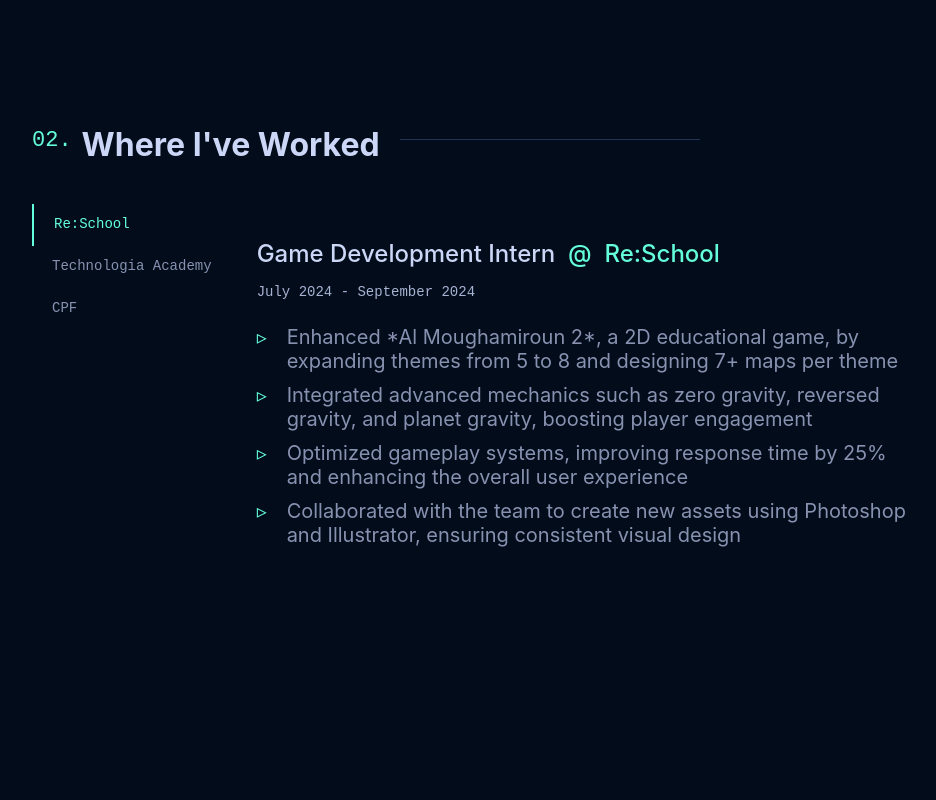
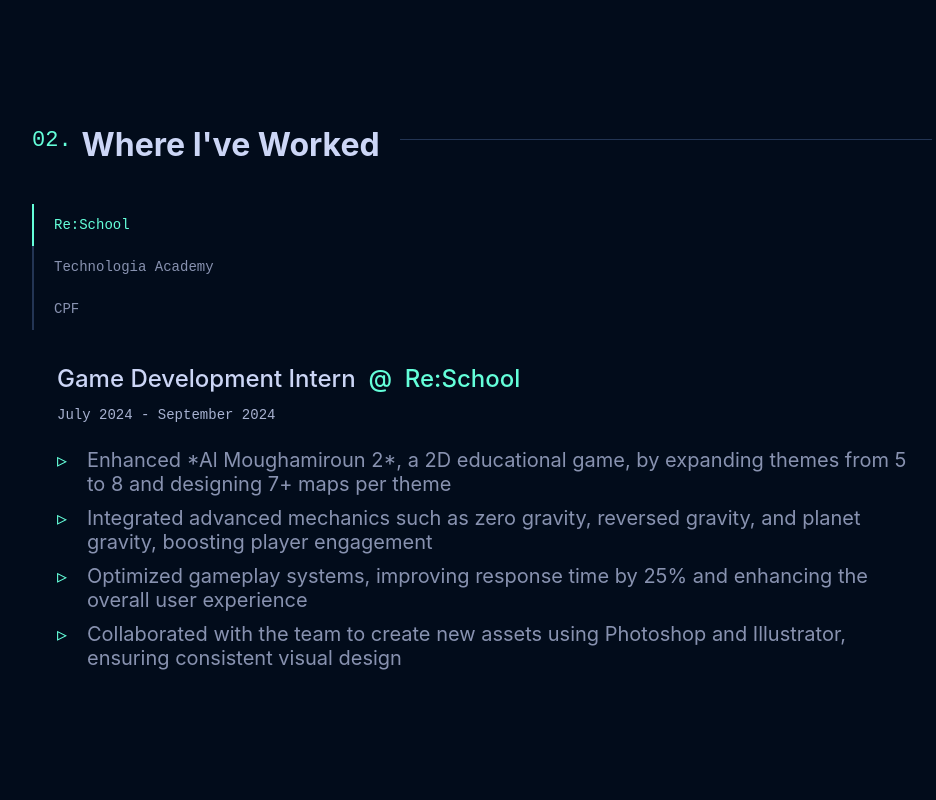
Before and after one commit to Too-Lazy-To-Code-It/PortFolio, an Angular app: page /work in a window 1280 px wide. Shown: the part 2200-3000 px from the top of the page, without its empty margins (158-1094 px from the left). Built offline with nearby package versions, Linux system fonts and the light colour scheme.

Commit message:
reducing scss file sizes

```diff
--- a/src/app/archive/archive.component.scss
+++ b/src/app/archive/archive.component.scss
@@ -1,4 +1,3 @@
-// Custom properties
 :root {
   --navy: #0a192f;
   --light-navy: #112240;
@@ -35,10 +34,8 @@
     justify-content: space-between;
     align-items: center;
     padding: 20px 50px;
-    background-color: var(--navy);
 
-    nav {
-      a {
+    nav a {
       color: var(--green);
       font-family: var(--font-mono);
       font-size: var(--fz-md);
@@ -50,11 +47,14 @@
       }
     }
   }
-  }
 
   main {
     flex: 1;
     padding: 0 100px;
+
+    @media (max-width: 768px) {
+      padding: 0 25px;
+    }
   }
 }
 
@@ -65,7 +65,7 @@
 
   .numbered-heading {
     font-size: clamp(40px, 5vw, 60px);
-    margin: 0 0 10px;
+    margin-bottom: 10px;
     color: var(--lightest-slate);
     font-family: var(--font-sans);
     font-weight: 600;
@@ -76,7 +76,6 @@
     color: var(--green);
     font-family: var(--font-mono);
     font-size: var(--fz-md);
-    font-weight: 400;
     margin-bottom: 60px;
   }
 
@@ -90,10 +89,14 @@
     border-collapse: separate;
     border-spacing: 0;
 
+    th,
+    td {
+      padding: 10px 20px;
+      font-family: var(--font-sans);
+      text-align: left;
+    }
+
     th {
-      padding: 10px 20px;
-      text-align: left;
-      white-space: nowrap;
       color: var(--lightest-slate);
       font-family: var(--font-mono);
       font-size: var(--fz-xs);
@@ -107,11 +110,9 @@
     }
 
     td {
-      padding: 12px 20px;
-      font-family: var(--font-sans);
+      color: var(--light-slate);
       font-size: var(--fz-md);
       line-height: 1.5;
-      color: var(--light-slate);
 
       &:first-child {
         padding-left: 0;
@@ -160,21 +161,12 @@
       }
     }
   }
-}
 
   @media (max-width: 768px) {
-  .archive-container {
-    main {
-      padding: 0 25px;
-    }
-  }
+    padding: 80px 0;
 
-  .archive-section {
-    padding: 80px 0;
-  }
-
-  .archive-table {
-    td, th {
+    .archive-table th,
+    .archive-table td {
       padding: 10px;
     }
   }
--- a/src/app/experience/experience.component.scss
+++ b/src/app/experience/experience.component.scss
@@ -3,14 +3,14 @@
   --navy: #0a192f;
   --light-navy: #112240;
   --lightest-navy: #233554;
-  --navy-shadow: rgba(2,12,27,0.7);
+  --navy-shadow: rgba(2, 12, 27, 0.7);
   --dark-slate: #495670;
   --slate: #8892b0;
   --light-slate: #a8b2d1;
   --lightest-slate: #ccd6f6;
   --white: #e6f1ff;
   --green: #64ffda;
-  --green-tint: rgba(100,255,218,0.1);
+  --green-tint: rgba(100, 255, 218, 0.1);
 
   --font-mono: "SF Mono", "Fira Code", "Fira Mono", "Roboto Mono", monospace;
   --font-sans: "Calibre", "Inter", "San Francisco", "SF Pro Text", -apple-system, system-ui, sans-serif;
@@ -24,6 +24,15 @@
   --fz-xxl: 22px;
 }
 
+// Base styles
+:host {
+  display: block;
+  background-color: var(--navy);
+  color: var(--slate);
+  font-family: var(--font-sans);
+}
+
+// Experience Section
 .experience-section {
   max-width: 900px;
   margin: 0 auto;
@@ -34,28 +43,22 @@
     align-items: center;
     position: relative;
     margin: 10px 0 40px;
-    width: 100%;
     font-size: clamp(26px, 5vw, 32px);
     white-space: nowrap;
     color: var(--lightest-slate);
     font-family: var(--font-sans);
 
     &::before {
-      position: relative;
-      counter-increment: section 1;
       content: "02.";
       margin-right: 10px;
       color: var(--green);
       font-family: var(--font-mono);
       font-size: clamp(var(--fz-md), 3vw, var(--fz-xl));
-      font-weight: 400;
     }
 
     &::after {
       content: "";
-      display: block;
-      position: relative;
-      width: 300px;
+      flex-grow: 1;
       height: 1px;
       margin-left: 20px;
       background-color: var(--lightest-navy);
@@ -63,50 +66,45 @@
   }
 }
 
+// Layout Adjustments
 .inner {
   display: flex;
+  flex-wrap: wrap;
 
   @media (max-width: 600px) {
     display: block;
   }
 }
 
+// Job Tabs
 .job-tabs {
-  position: relative;
-  z-index: 3;
-  width: max-content;
+  list-style: none;
+  display: flex;
+  flex-direction: column;
   padding: 0;
   margin: 0;
-  list-style: none;
 
   @media (max-width: 600px) {
-    display: flex;
+    flex-direction: row;
     overflow-x: auto;
-    width: calc(100% + 50px);
     margin-left: -50px;
     margin-bottom: 30px;
   }
-}
 
   .job-tab {
-  text-decoration: none;
-  text-decoration-skip-ink: auto;
-  position: relative;
-  transition: all 0.25s cubic-bezier(0.645,0.045,0.355,1);
     display: flex;
     align-items: center;
-  width: 100%;
+    padding: 0 20px;
     height: 42px;
-  padding: 0 20px 2px;
-  border-left: 2px solid var(--lightest-navy);
-  background-color: transparent;
-  color: var(--slate);
     font-family: var(--font-mono);
     font-size: var(--fz-xs);
     text-align: left;
     white-space: nowrap;
-  cursor: pointer;
     border: none;
+    border-left: 2px solid var(--lightest-navy);
+    background: transparent;
+    color: var(--slate);
+    transition: all 0.25s cubic-bezier(0.645, 0.045, 0.355, 1);
 
     &:hover,
     &:focus {
@@ -117,30 +115,33 @@
 
     &.active {
       color: var(--green);
-    border-left: 2px solid var(--green);
+      border-left-color: var(--green);
+    }
+
+    &:focus {
+      outline: 2px solid var(--green);
+      outline-offset: -2px;
+    }
   }
 }
 
+// Job Panels
 .job-panels {
-  position: relative;
-  width: 100%;
+  flex-grow: 1;
   margin-left: 20px;
 
   @media (max-width: 600px) {
     margin-left: 0;
   }
-}
 
   .job-panel {
-  width: 100%;
-  height: auto;
     padding: 10px 5px;
+    animation: fadeIn 0.5s ease-out forwards;
 
     h3 {
       margin-bottom: 2px;
       font-size: var(--fz-xxl);
       font-weight: 500;
-    line-height: 1.3;
       color: var(--lightest-slate);
 
       .company {
@@ -150,17 +151,15 @@
 
     .range {
       margin-bottom: 25px;
-    color: var(--light-slate);
       font-family: var(--font-mono);
       font-size: var(--fz-xs);
+      color: var(--light-slate);
     }
 
     .responsibility-list {
+      list-style: none;
       padding: 0;
       margin: 0;
-    list-style: none;
-    font-size: var(--fz-lg);
-    color: var(--slate);
 
       li {
         position: relative;
@@ -176,20 +175,18 @@
       }
     }
   }
+}
 
+// Links
 .inline-link {
-  display: inline-block;
+  position: relative;
+  color: var(--green);
   text-decoration: none;
-  text-decoration-skip-ink: auto;
-  position: relative;
-  transition: all 0.25s cubic-bezier(0.645,0.045,0.355,1);
-  color: var(--green);
+  transition: all 0.25s cubic-bezier(0.645, 0.045, 0.355, 1);
 
   &:hover,
-  &:focus,
-  &:active {
+  &:focus {
     color: var(--green);
-    outline: 0;
 
     &::after {
       width: 100%;
@@ -201,11 +198,11 @@
     display: block;
     width: 0;
     height: 1px;
-    position: relative;
-    bottom: 0.37em;
     background-color: var(--green);
-    transition: all 0.25s cubic-bezier(0.645,0.045,0.355,1);
+    position: absolute;
+    bottom: 0;
     opacity: 0.5;
+    transition: all 0.25s cubic-bezier(0.645, 0.045, 0.355, 1);
   }
 }
 
@@ -220,21 +217,3 @@
     transform: translateY(0);
   }
 }
-
-.job-panel {
-  animation: fadeIn 0.5s ease-out forwards;
-}
-
-// Accessibility improvements
-.job-tab:focus {
-  outline: 2px solid var(--green);
-  outline-offset: -2px;
-}
-
-// Base styles for the entire component
-:host {
-  display: block;
-  background-color: var(--navy);
-  color: var(--slate);
-  font-family: var(--font-sans);
-}
--- a/src/app/other-noteworthy-projects/other-noteworthy-projects.component.scss
+++ b/src/app/other-noteworthy-projects/other-noteworthy-projects.component.scss
@@ -23,13 +23,16 @@
     display: grid;
     grid-template-columns: repeat(auto-fill, minmax(300px, 1fr));
     gap: 15px;
-      position: relative;
     margin-top: 50px;
 
     .project-card {
       position: relative;
       cursor: default;
       transition: var(--transition);
+
+      &:hover .project-inner {
+        transform: translateY(-5px);
+      }
 
       .project-inner {
         box-shadow: 0 10px 30px -15px var(--navy-shadow);
@@ -38,10 +41,6 @@
         background-color: var(--light-navy);
         border-radius: var(--border-radius);
         height: 100%;
-
-          &:hover {
-            transform: translateY(-5px);
-          }
 
         header {
           .project-top {
@@ -52,6 +51,7 @@
 
             .folder {
               color: var(--green);
+
               svg {
                 width: 40px;
                 height: 40px;
@@ -93,11 +93,8 @@
         footer {
           .project-tech-list {
             display: flex;
-              align-items: flex-end;
-              flex-grow: 1;
             flex-wrap: wrap;
-              padding: 0;
-              margin: 20px 0 0 0;
+            margin-top: 20px;
             list-style: none;
 
             li {
@@ -116,7 +113,7 @@
   .more-button {
     margin: 80px auto 0;
     color: var(--green);
-      background-color: transparent;
+    background: transparent;
     border: 1px solid var(--green);
     border-radius: var(--border-radius);
     padding: 1.25rem 1.75rem;
```
Lines whose indentation alone changed are shown as unchanged.
